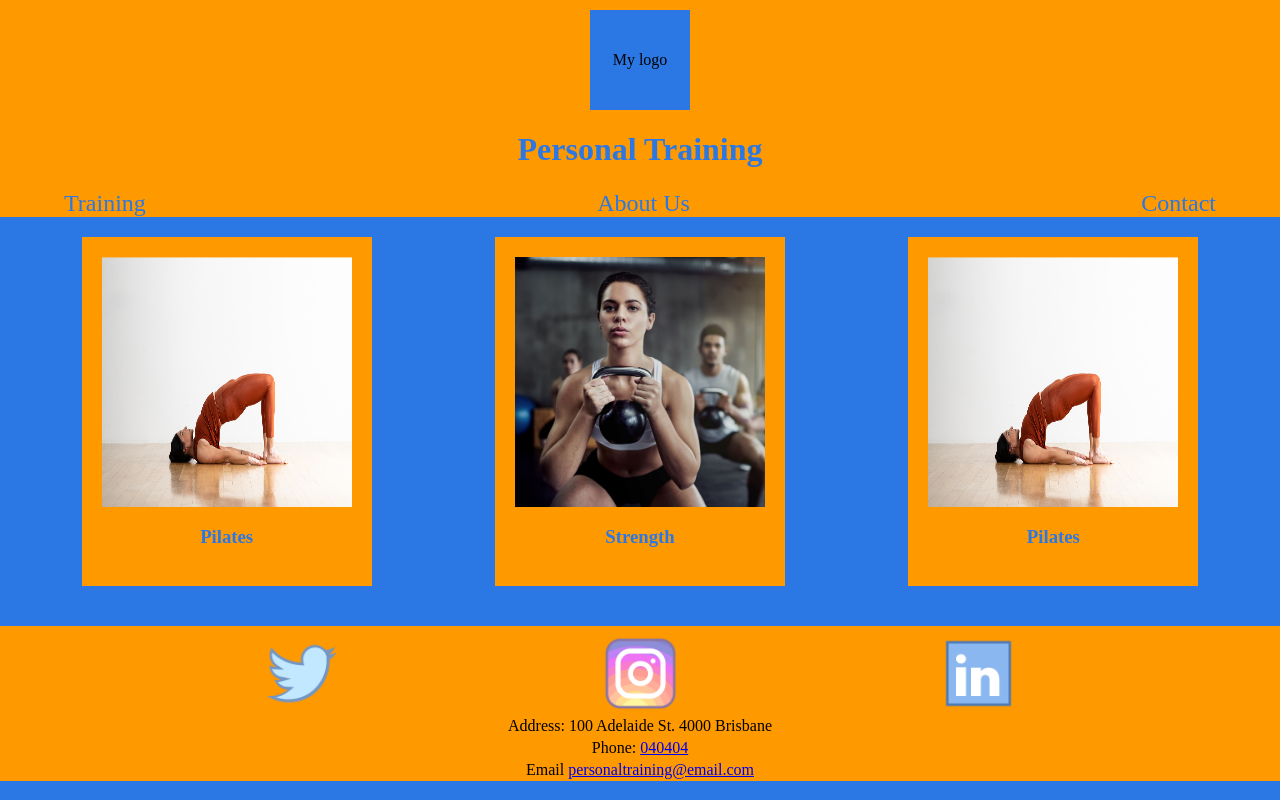
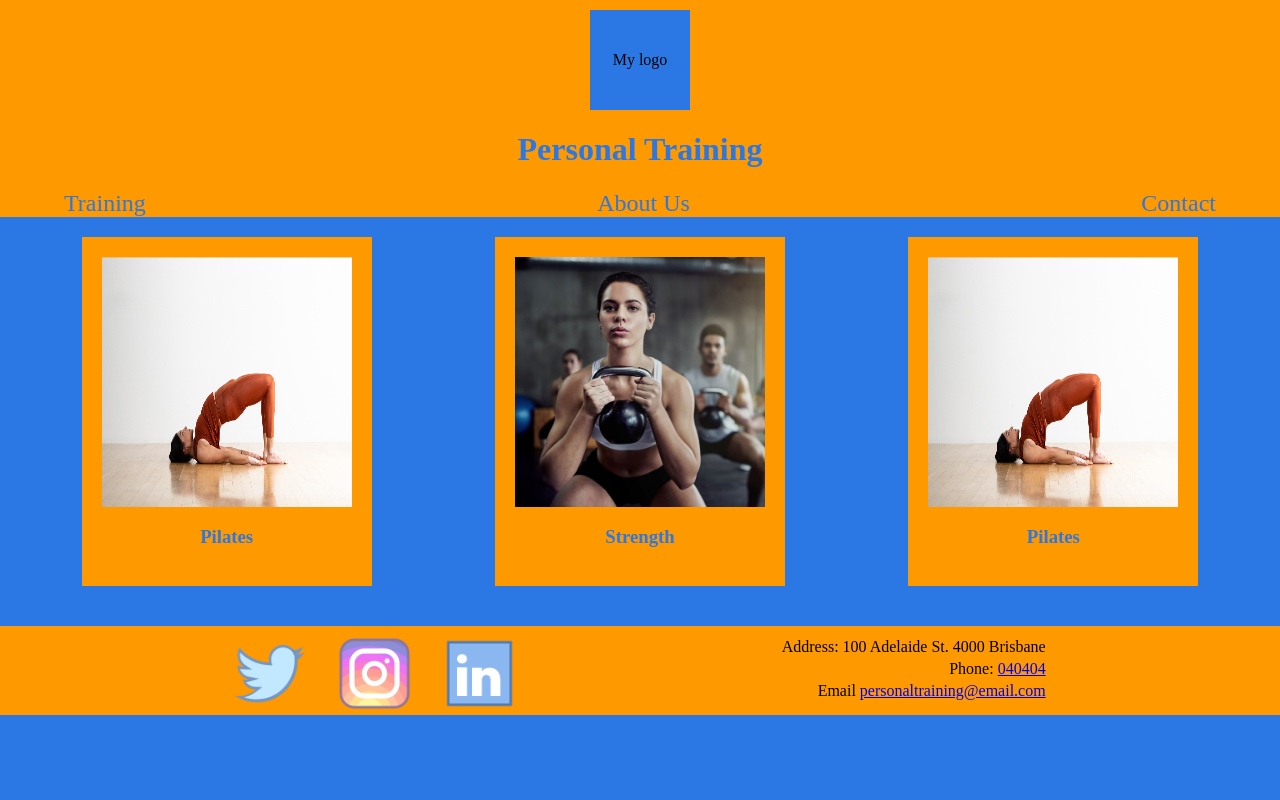
Before and after one commit to lexusmacalalad/webpage-example, a plain HTML site: page index.html in a window 1280 px wide. Drawn offline with Linux system fonts and the light colour scheme.

Commit message:
style the footer for desktop view

```diff
--- a/css/style.css
+++ b/css/style.css
@@ -109,4 +109,19 @@ main {
     width: 250px;
     height: 250px;
   }
+
+  footer {
+    display: flex;
+    flex-direction: row;
+    justify-content: space-evenly;
+  }
+
+  .social-media img {
+    margin-right: 30px;
+  }
+
+  .contact-info {
+    display: flex;
+    align-items: flex-end;
+  }
 }
```
